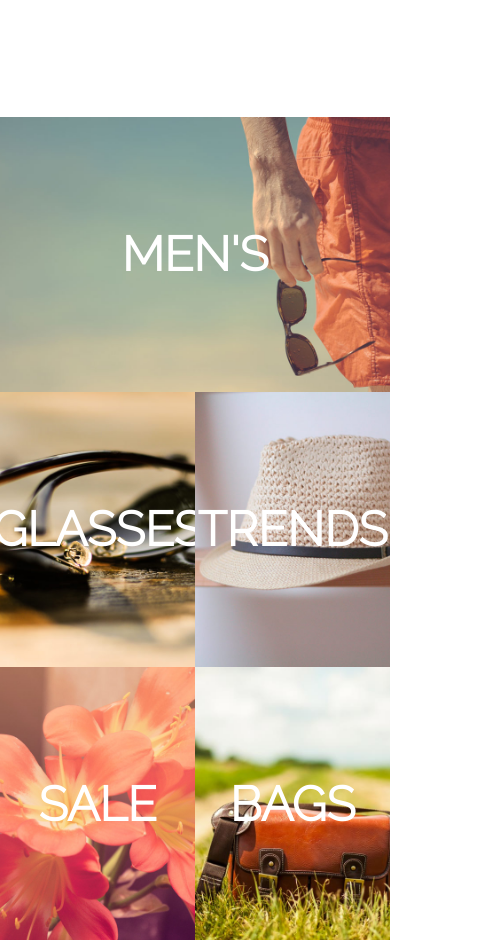
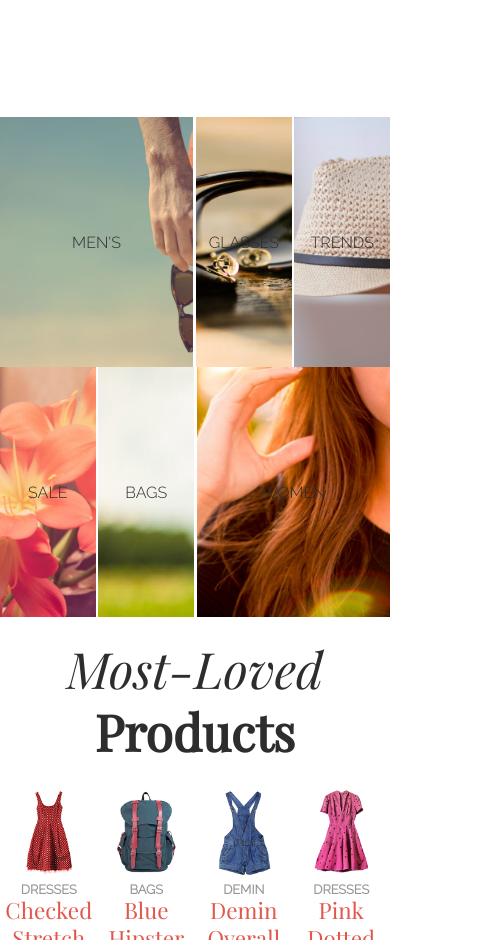
Before and after one commit to TurtleBuns/project-1b, a plain HTML site: page index.html in a window 390 px wide. Shown: the part 1060-2000 px from the top of the page, 483 px wide, since content can reach past the window. Drawn offline with nearby package versions, Linux system fonts and the light colour scheme.

Commit message:
re-doing category wip

```diff
--- a/index.html
+++ b/index.html
@@ -4,6 +4,7 @@
     <title>Project 1b:Aloha</title>
     <link rel="stylesheet" type="text/css" href="style.css" charset="utf-8">
     <link rel="stylesheet" href="http://maxcdn.bootstrapcdn.com/font-awesome/4.3.0/css/font-awesome.min.css">
+    <script src="https://ajax.googleapis.com/ajax/libs/jquery/3.2.1/jquery.min.js"></script>
   </head>
   <body>
       <header>
@@ -30,20 +31,12 @@
       </section>
       <section id="category">
           <div class="categories">
-            <div id="top">
-              <div class="category men big top"><a href=#>MEN'S</a></div>
-                <div id="top-small">
-                  <div class="category glasses small top "><a href=#>GLASSES</a></div>
-                  <div class="category trends small top "><a href=#>TRENDS</a></div>
-                </div>
-            </div>
-            <div id="bot">
-                <div id="bot-small">
-                  <div class="category sale small bot"><a href=#>SALE</a></div>
-                  <div class="category bags small bot"><a href=#>BAGS</a></div>
-                </div>
-              <div class="category women big bot"><a href=#>WOMEN</a></div>
-            </div>
+              <div class="men"><a href=#>MEN'S</a></div>
+              <div class="glasses"><a href=#>GLASSES</a></div>
+              <div class="trends"><a href=#>TRENDS</a></div>
+              <div class="sale"><a href=#>SALE</a></div>
+              <div class="bags"><a href=#>BAGS</a></div>
+              <div class="women"><a href=#>WOMEN</a></div>
           </div>
         </section>
 
@@ -76,5 +69,6 @@
               </ul>
           </nav>
       </footer>
+      <script src="script.js"></script>
   </body>
 <html>
--- /dev/null
+++ b/script.js
@@ -0,0 +1 @@
+console.log("hello");
--- a/style.css
+++ b/style.css
@@ -82,7 +82,7 @@ header ul{
     display: flex;
     min-width: 10%;
     padding: 0px;
-    margin: 0px 40px 0px 0px;
+    margin: 0px 0px 0px 0px;
 }
 #logo{
     padding-left: 2%;
@@ -102,8 +102,10 @@ header ul{
 #hero{
     background-image: url(assets/img/banner-girl.png),url(assets/img/flower-bkgd.jpg);
     background-repeat: no-repeat ,no-repeat;
-    background-position: center top, bottom center;
+    background-position: center bottom ,bottom center;
     padding: 20% 0px;
+    background-size: contain, cover;
+    min-width: 100%;
 }
 .hero{
     color:#ffffff;
@@ -112,6 +114,7 @@ header ul{
     align-items: center;
     height: 90px;
     text-align: center;
+
 }
 h1.hero{
     font-size:  400%;
@@ -150,123 +153,79 @@ h4.hero{
 
 
 /* Categories */
-/*
-.category{
-    color: #ffffff;
-    font-size: 3rem;
-    font-weight: 900;
-    height: 275px;
+.categories{
+    display: flex;
+    flex-wrap: wrap;
+    justify-content: space-between
+
+}
+.men{
+    width: 49.5%;
+    background-image: url(assets/img/mens-category.jpg);
+    height: 250px;
     display: flex;
     justify-content: center;
     align-items: center;
-    background-size: cover;
-    background-repeat: no-repeat;
-    background-position:center;
-    }
-
-#top{
-    display: flex;
-    padding-bottom: 7px;
-}
-#bot{
-    display: flex;
-}
-.category.big{
-    width: 50%;
-}
-.category.small{
-    width:25% ;
-}
-.category.big.men{
-    background-image: url(assets/img/mens-category.jpg);
-    margin-right: 7px;
-}
-.category.big.women{
-    background-image: url(assets/img/womens-category.jpg);
-    margin-left: 7px;
-    padding-right: 7px;
-}
-.category.trends{
-    background-image: url(assets/img/trends-category.jpg);
-    margin-right: 7px;
+    background-size:cover;
+    background-repeat:no-repeat;
+    background-position: center;
 
 }
-.category.glasses{
-    background-image: url(assets/img/glasses-category.jpg);
-     margin-left: 0px;
-    order: 1;
-}
-.category.sale{
-    background-image: url(assets/img/sale-category.jpg);
-    margin-right: 0px;
-}
-.category.bags{
-    background-image: url(assets/img/bags-category.jpg);
-    margin-left: 7px;
-}
-*/
-@media only screen and (max-width: 600px){
-.category{
-    color: #ffffff;
-    font-size: 3rem;
-    font-weight: 900;
-    height: 275px;
+.women{
+    width: 49.5%;
+    background-image: url(assets/img/womens-category.jpg);
+    height: 250px;
     display: flex;
     justify-content: center;
     align-items: center;
-    background-size: cover;
-    background-repeat: no-repeat;
-    background-position:center;
-    }
+    background-size:cover;
+    background-repeat:no-repeat;
+    background-position: center;
+}
+.glasses{
+    width: 24.5%;
+    background-image:url(assets/img/glasses-category.jpg);
+    height: 250px;
+    display: flex;
+    justify-content: center;
+    align-items: center;
+    background-size:cover;
+    background-repeat:no-repeat;
+    background-position: center;
 
-#top{
-    display: ;
-    padding-bottom: 0px;
 }
-#bot{
-    display: ;
+.trends{
+    width: 24.5%;
+    background-image:url(assets/img/trends-category.jpg);
+    height: 250px;
+    display: flex;
+    justify-content: center;
+    align-items: center;
+    background-size:cover;
+    background-repeat:no-repeat;
+    background-position: center;
+}
+.sale{
+    width: 24.5%;
+    background-image:url(assets/img/sale-category.jpg);
+    height: 250px;
+    display: flex;
+    justify-content: center;
+    align-items: center;
+    background-size:cover;
+    background-repeat:no-repeat;
+    background-position: center;
+}
+.bags{
+    width: 24.5%;
+    background-image:url(assets/img/bags-category.jpg);
+    height: 250px;
+    display: flex;
+    justify-content: center;
+    align-items: center;
 }
 
-#top-small{
-    display: flex;
-}
-#bot-small{
-    display: flex
-}
-.category.big{
-    width: 100%;
-}
-.category.small{
-    width:50% ;
-}
-.category.big.men{
-    background-image: url(assets/img/mens-category.jpg);
-    margin-right: 0px;
-}
-.category.big.women{
-    background-image: url(assets/img/womens-category.jpg);
-    margin-left: 0px;
-    padding-right: 0px;
-}
-.category.trends{
-    background-image: url(assets/img/trends-category.jpg);
-    margin-right: 0px;
 
-}
-.category.glasses{
-    background-image: url(assets/img/glasses-category.jpg);
-     margin-left: 0px;
-    order: ;
-}
-.category.sale{
-    background-image: url(assets/img/sale-category.jpg);
-    margin-right: 0px;
-}
-.category.bags{
-    background-image: url(assets/img/bags-category.jpg);
-    margin-left: 0px;
-}
-}
 
 /* Selection */
 
```
Also changed, not shown: category.txt (added).
